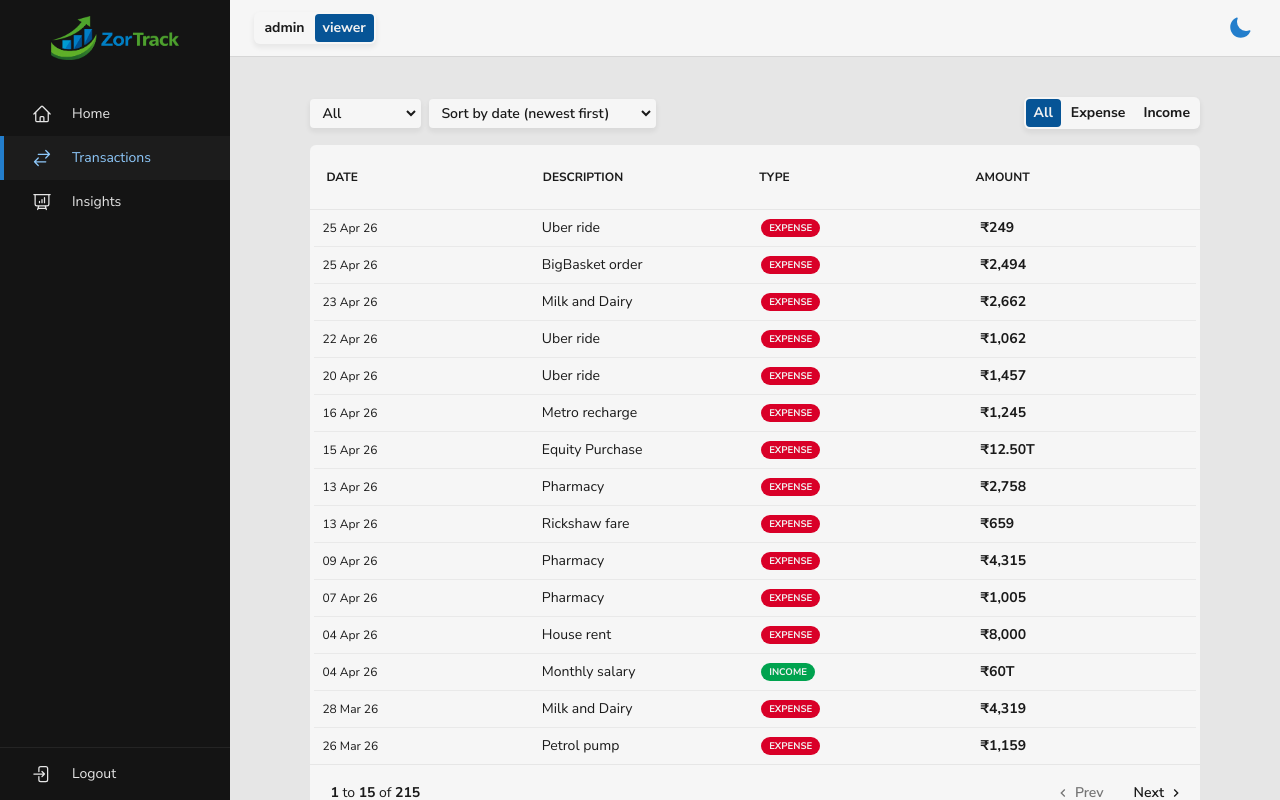
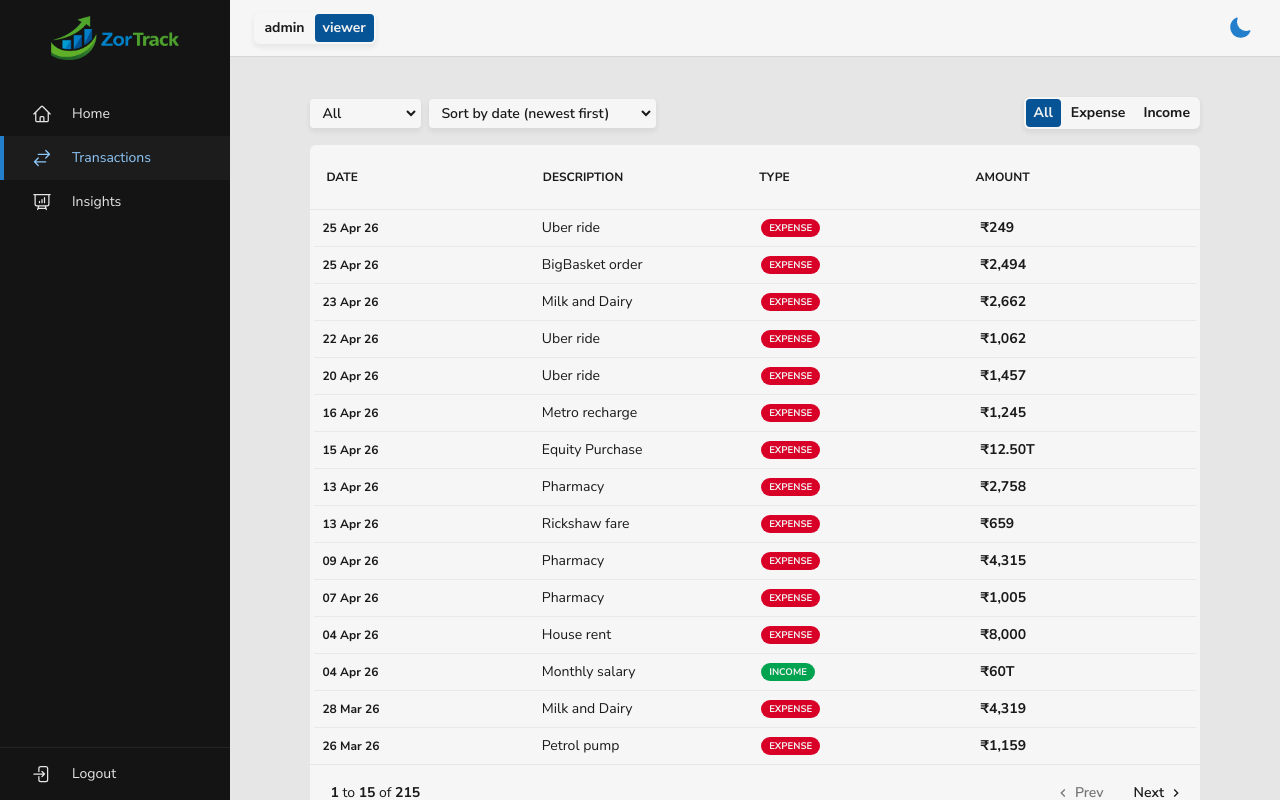
Before and after one commit to rishikesh-negi/fintracker-dashboard, a React (Vite) app: page /transactions in a window 1280 px wide. Built offline with nearby package versions, Linux system fonts and the light colour scheme.

Commit message:
Made dates in the transaction lists more readable

```diff
--- a/src/components/TransactionRow.tsx
+++ b/src/components/TransactionRow.tsx
@@ -16,7 +16,7 @@ export default function TransactionRow({ transaction, columns, ...props }: Recen
     <li
       {...props}
       className={`grid w-full ${columns} gap-3 items-center text-xs xl:text-sm px-2 py-2`}>
-      <span className="text-[10px] sm:text-xs">{format(date, "dd MMM yy")}</span>
+      <span className="text-[10px] sm:text-xs font-bold">{format(date, "dd MMM yy")}</span>
       <span>{description}</span>
       <Tag
         text={transactionType}
```
